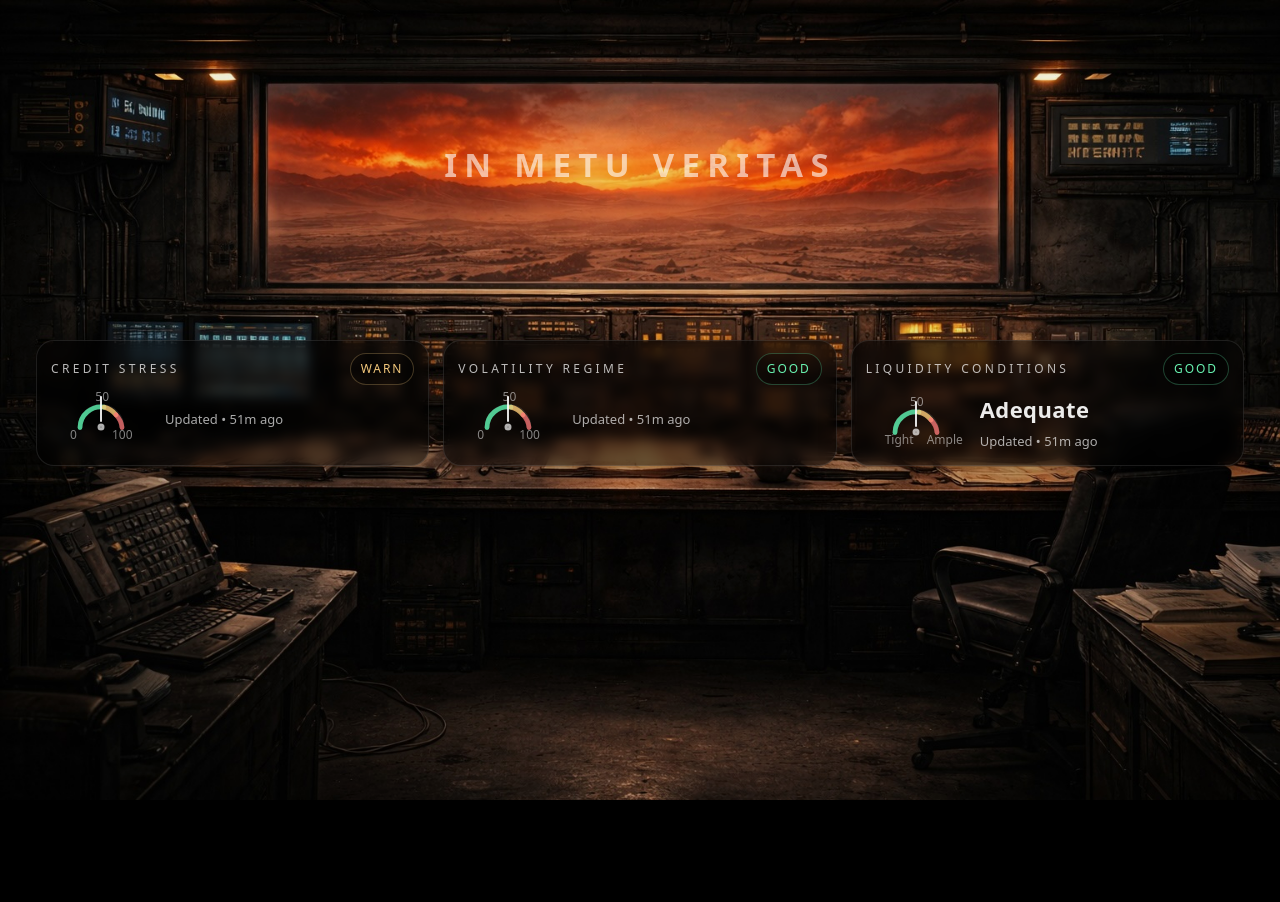
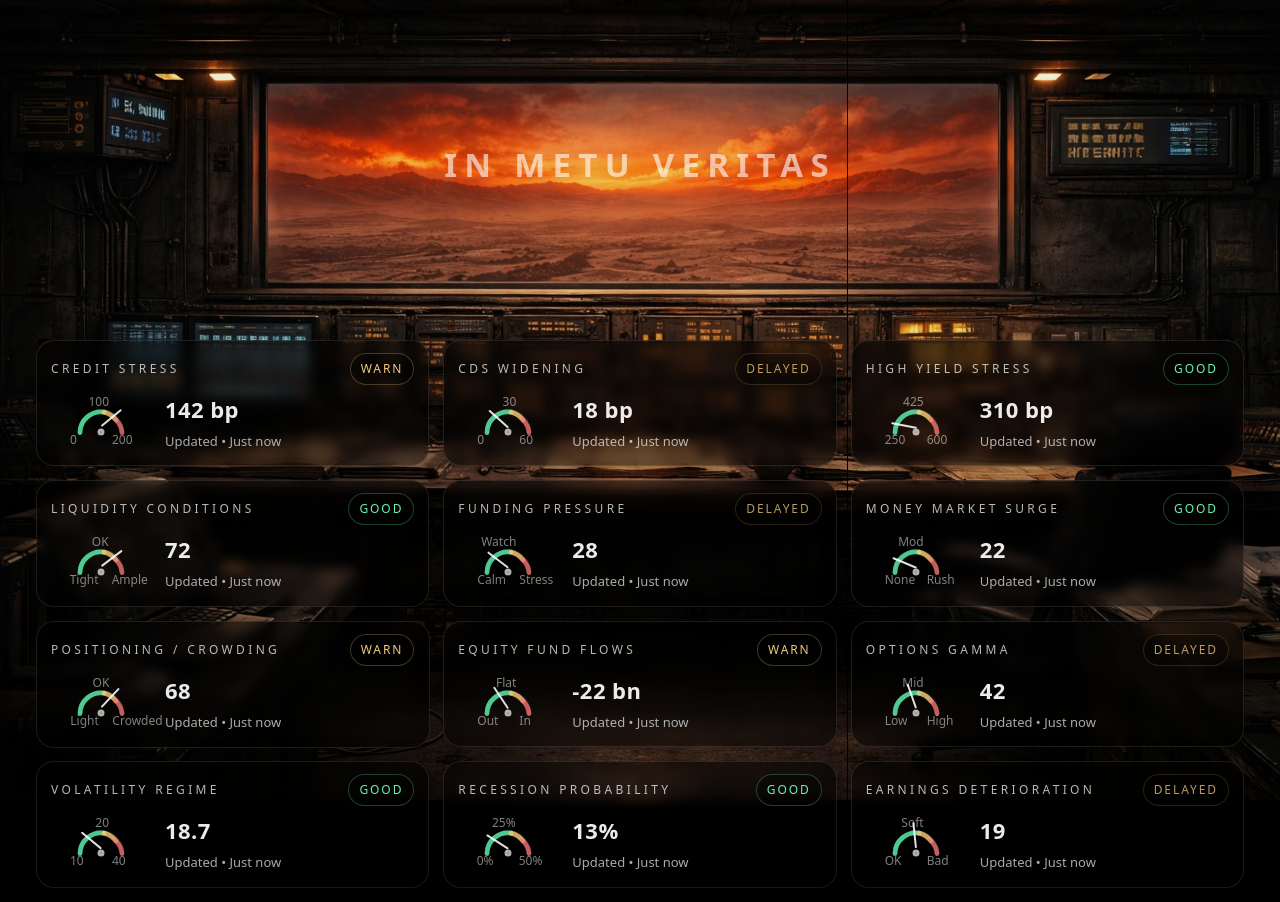
Before and after one commit to oliverwatt2025/inmetuveritas, a React (Vite) app: page / in a window 1280 px wide. Shown: the top 902 px of the page. Before the commit the page ends 800 px from the top, so only its background shows below. Built offline with nearby package versions, Linux system fonts and the light colour scheme.

Commit message:
Initial live deploy

```diff
--- a/public/indicators.json
+++ b/public/indicators.json
@@ -1,5 +1,5 @@
 {
-  "asOf": "2026-01-20T19:45:00Z",
+  "asOf": "2026-01-27T18:40:00Z",
   "cards": [
     {
       "id": "credit",
@@ -7,10 +7,129 @@
       "title": "CREDIT STRESS",
       "status": "WARN",
       "value": 142,
-      "unit": "bp",
+      "unit": " bp",
       "min": 0,
-      "max": 200
+      "max": 200,
+      "minLabel": "0",
+      "midLabel": "100",
+      "maxLabel": "200",
+      "tooltip": "Composite spread stress proxy. Higher = wider spreads / worse risk tone."
     },
+    {
+      "id": "cds",
+      "type": "gauge",
+      "title": "CDS WIDENING",
+      "status": "DELAYED",
+      "value": 18,
+      "unit": " bp",
+      "min": 0,
+      "max": 60,
+      "minLabel": "0",
+      "midLabel": "30",
+      "maxLabel": "60",
+      "tooltip": "Aggregate CDS spread move (short window). Higher = faster deterioration."
+    },
+    {
+      "id": "hy",
+      "type": "gauge",
+      "title": "HIGH YIELD STRESS",
+      "status": "GOOD",
+      "value": 310,
+      "unit": " bp",
+      "min": 250,
+      "max": 600,
+      "minLabel": "250",
+      "midLabel": "425",
+      "maxLabel": "600",
+      "tooltip": "High yield spread proxy. Higher = tighter financial conditions."
+    },
+
+    {
+      "id": "liq",
+      "type": "gauge",
+      "title": "LIQUIDITY CONDITIONS",
+      "status": "GOOD",
+      "value": 72,
+      "unit": "",
+      "min": 0,
+      "max": 100,
+      "minLabel": "Tight",
+      "midLabel": "OK",
+      "maxLabel": "Ample",
+      "tooltip": "Liquidity proxy. Higher = more liquid / easier conditions."
+    },
+    {
+      "id": "funding",
+      "type": "gauge",
+      "title": "FUNDING PRESSURE",
+      "status": "DELAYED",
+      "value": 28,
+      "unit": "",
+      "min": 0,
+      "max": 100,
+      "minLabel": "Calm",
+      "midLabel": "Watch",
+      "maxLabel": "Stress",
+      "tooltip": "Funding stress proxy (e.g., FRA/OIS-ish). Higher = worse."
+    },
+    {
+      "id": "mmf",
+      "type": "gauge",
+      "title": "MONEY MARKET SURGE",
+      "status": "GOOD",
+      "value": 22,
+      "unit": "",
+      "min": 0,
+      "max": 100,
+      "minLabel": "None",
+      "midLabel": "Mod",
+      "maxLabel": "Rush",
+      "tooltip": "Risk-off parking into money funds (flow intensity proxy). Higher = more risk-off."
+    },
+
+    {
+      "id": "pos",
+      "type": "gauge",
+      "title": "POSITIONING / CROWDING",
+      "status": "WARN",
+      "value": 68,
+      "unit": "",
+      "min": 0,
+      "max": 100,
+      "minLabel": "Light",
+      "midLabel": "OK",
+      "maxLabel": "Crowded",
+      "tooltip": "Crowding/positioning proxy. Higher = more one-way risk."
+    },
+    {
+      "id": "eqflows",
+      "type": "gauge",
+      "title": "EQUITY FUND FLOWS",
+      "status": "WARN",
+      "value": -22,
+      "unit": " bn",
+      "min": -40,
+      "max": 10,
+      "minLabel": "Out",
+      "midLabel": "Flat",
+      "maxLabel": "In",
+      "tooltip": "Weekly net equity fund flows. More negative = risk-off."
+    },
+    {
+      "id": "vanna",
+      "type": "gauge",
+      "title": "OPTIONS GAMMA",
+      "status": "DELAYED",
+      "value": 42,
+      "unit": "",
+      "min": 0,
+      "max": 100,
+      "minLabel": "Low",
+      "midLabel": "Mid",
+      "maxLabel": "High",
+      "tooltip": "Simplified options positioning proxy. Higher can mean more forced flows."
+    },
+
     {
       "id": "vol",
       "type": "gauge",
@@ -19,16 +138,82 @@
       "value": 18.7,
       "unit": "",
       "min": 10,
-      "max": 40
+      "max": 40,
+      "minLabel": "10",
+      "midLabel": "20",
+      "maxLabel": "40",
+      "tooltip": "Volatility regime proxy. Higher = riskier."
     },
     {
-      "id": "liq",
-      "type": "label",
-      "title": "LIQUIDITY CONDITIONS",
+      "id": "recession",
+      "type": "gauge",
+      "title": "RECESSION PROBABILITY",
       "status": "GOOD",
-      "valueText": "Adequate",
-      "minLabel": "Tight",
-      "maxLabel": "Ample"
+      "value": 13,
+      "unit": "%",
+      "min": 0,
+      "max": 50,
+      "minLabel": "0%",
+      "midLabel": "25%",
+      "maxLabel": "50%",
+      "tooltip": "Model-based recession probability (placeholder)."
+    },
+    {
+      "id": "earn",
+      "type": "gauge",
+      "title": "EARNINGS DETERIORATION",
+      "status": "DELAYED",
+      "value": 19,
+      "unit": "",
+      "min": 0,
+      "max": 40,
+      "minLabel": "OK",
+      "midLabel": "Soft",
+      "maxLabel": "Bad",
+      "tooltip": "Earnings revisions / downgrade intensity proxy."
+    },
+
+    {
+      "id": "banks",
+      "type": "gauge",
+      "title": "REGIONAL BANK STRESS",
+      "status": "DELAYED",
+      "value": 62,
+      "unit": "",
+      "min": 0,
+      "max": 100,
+      "minLabel": "Low",
+      "midLabel": "Med",
+      "maxLabel": "High",
+      "tooltip": "Regional bank stress composite proxy."
+    },
+    {
+      "id": "cmbs",
+      "type": "gauge",
+      "title": "CMBS / CRE STRESS",
+      "status": "DELAYED",
+      "value": 21,
+      "unit": "",
+      "min": 10,
+      "max": 40,
+      "minLabel": "10",
+      "midLabel": "20",
+      "maxLabel": "40",
+      "tooltip": "CRE/CMBS stress proxy."
+    },
+    {
+      "id": "integrity",
+      "type": "gauge",
+      "title": "DATA INTEGRITY",
+      "status": "GOOD",
+      "value": 96,
+      "unit": "%",
+      "min": 0,
+      "max": 100,
+      "minLabel": "0%",
+      "midLabel": "50%",
+      "maxLabel": "100%",
+      "tooltip": "Overall freshness / integrity score."
     }
   ]
 }
--- a/src/App.tsx
+++ b/src/App.tsx
@@ -33,9 +33,39 @@ export type Gauge = {
   tooltip: string;
 };
 
+// This matches your current indicators.json schema (id/type/value/min/max/etc.)
+// and also supports the "native gauge" schema (pct/valueText) if you later use it.
+type RawCard = {
+  id?: string;
+  key?: string;
+  type?: string;
+
+  title?: string;
+  status?: Status;
+
+  value?: number;
+  unit?: string;
+
+  min?: number;
+  max?: number;
+
+  // Optional overrides
+  valueText?: string;
+  pct?: number;
+
+  minLabel?: string;
+  midLabel?: string;
+  maxLabel?: string;
+
+  tooltip?: string;
+
+  updatedAt?: string;
+  updatedText?: string;
+};
+
 type IndicatorsPayload = {
   asOf?: string; // optional global timestamp
-  cards?: Gauge[];
+  cards?: RawCard[];
 };
 
 // --- Your current placeholders (used as initial state + fallback) ---
@@ -191,6 +221,66 @@ function timeAgo(iso: string) {
   return `${days}d ${hours % 24}h ago`;
 }
 
+/**
+ * Convert your indicators.json card (RawCard) into a proper Gauge the UI can render.
+ * - If pct/valueText already exist, we use them directly.
+ * - Otherwise we compute pct from value/min/max and build valueText.
+ */
+function toGauge(c: RawCard): Gauge | null {
+  const key = (c.key ?? c.id ?? "").toString().trim();
+  if (!key) return null;
+
+  const title = (c.title ?? "UNTITLED").toString();
+  const status: Status = (c.status ?? "DELAYED") as Status;
+
+  // If JSON already provides pct + valueText, accept it as-is
+  if (typeof c.pct === "number" && typeof c.valueText === "string") {
+    return {
+      key,
+      title,
+      status,
+      valueText: c.valueText,
+      pct: Math.max(0, Math.min(100, c.pct)),
+      minLabel: c.minLabel,
+      midLabel: c.midLabel,
+      maxLabel: c.maxLabel,
+      tooltip: c.tooltip ?? "",
+      updatedAt: c.updatedAt,
+      updatedText: c.updatedText,
+    };
+  }
+
+  const min = typeof c.min === "number" ? c.min : 0;
+  const max = typeof c.max === "number" ? c.max : 100;
+
+  let pct = 50;
+  if (typeof c.value === "number" && max !== min) {
+    pct = ((c.value - min) / (max - min)) * 100;
+  }
+  pct = Math.max(0, Math.min(100, pct));
+
+  const valueText =
+    typeof c.valueText === "string"
+      ? c.valueText
+      : typeof c.value === "number"
+        ? `${c.value}${c.unit ?? ""}`
+        : "—";
+
+  return {
+    key,
+    title,
+    status,
+    valueText,
+    pct,
+    minLabel: c.minLabel ?? String(min),
+    midLabel: c.midLabel ?? "",
+    maxLabel: c.maxLabel ?? String(max),
+    tooltip: c.tooltip ?? "",
+    updatedAt: c.updatedAt,
+    updatedText: c.updatedText,
+  };
+}
+
 function GaugeCard({ g, fallbackAsOf }: { g: Gauge; fallbackAsOf?: string | null }) {
   const rot = needleRotationFromPct(g.pct);
 
@@ -287,10 +377,13 @@ export default function App() {
       if (!res.ok) throw new Error(`Fetch indicators.json failed: ${res.status}`);
 
       const data = (await res.json()) as IndicatorsPayload;
-
       if (cancelled) return;
 
-      if (Array.isArray(data.cards) && data.cards.length) setGauges(data.cards);
+      if (Array.isArray(data.cards) && data.cards.length) {
+        const mapped = data.cards.map(toGauge).filter(Boolean) as Gauge[];
+        if (mapped.length) setGauges(mapped);
+      }
+
       if (typeof data.asOf === "string") setAsOf(data.asOf);
     }
 
```
